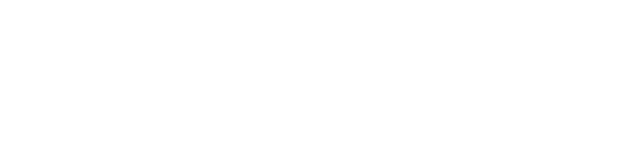
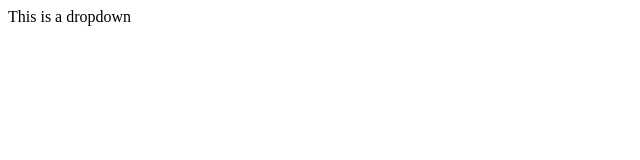
Before and after one commit to nipungrover51-ops/apnacollege-demo1, a plain HTML site: page index.html in a window 1280 px wide. Shown: the whole page, without its empty margins (0-640 px from the left). Drawn offline with Linux system fonts and the light colour scheme.

Commit message:
Dropdown added

```diff
--- a/index.html
+++ b/index.html
@@ -6,6 +6,7 @@
     <title>Document</title>
 </head>
 <body>
+    This is a dropdown
 
 
 </body>
```
